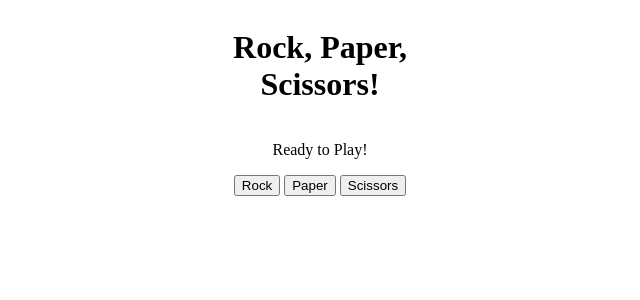
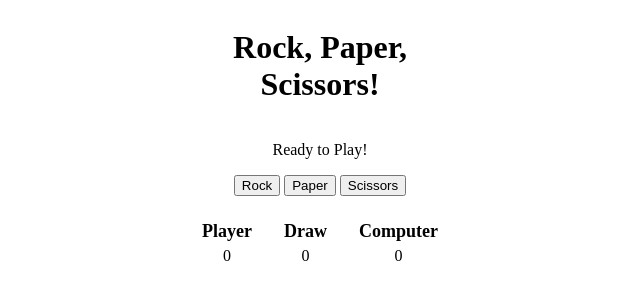
Before and after one commit to caboose16/foundations-rock-paper-scissors, a plain HTML site: page index.html in a window 1280 px wide. Shown: the whole page, without its empty margins (320-960 px from the left). Drawn offline with Linux system fonts and the light colour scheme.

Commit message:
Add scoreboard html and css

```diff
--- a/index.html
+++ b/index.html
@@ -18,6 +18,20 @@
         <button class="player-choice">Paper</button>
         <button class="player-choice">Scissors</button>
       </div>
+      <div class="scoreboard">
+        <div>
+          <div class="scoreboard-player">Player</div>
+          <div class="scoreboard-score">0</div>
+        </div>
+        <div>
+          <div class="scoreboard-player">Draw</div>
+          <div class="scoreboard-score">0</div>
+        </div>
+        <div>
+          <div class="scoreboard-player">Computer</div>
+          <div class="scoreboard-score">0</div>
+        </div>
+      </div>
     </div>
 	<script src="index.js"></script>
   </body>
--- a/style.css
+++ b/style.css
@@ -5,4 +5,19 @@
     text-align: center;
     width: 300px;
 }
+
+.scoreboard {
+    display: flex;
+    flex-direction: row;
+    justify-content: space-evenly;
+    margin-top: 25px;
 }
+
+.scoreboard-player {
+    font-size: 18px;
+    font-weight: bold;
+}
+
+.scoreboard-score {
+    margin-top: 5px;
+}
```
